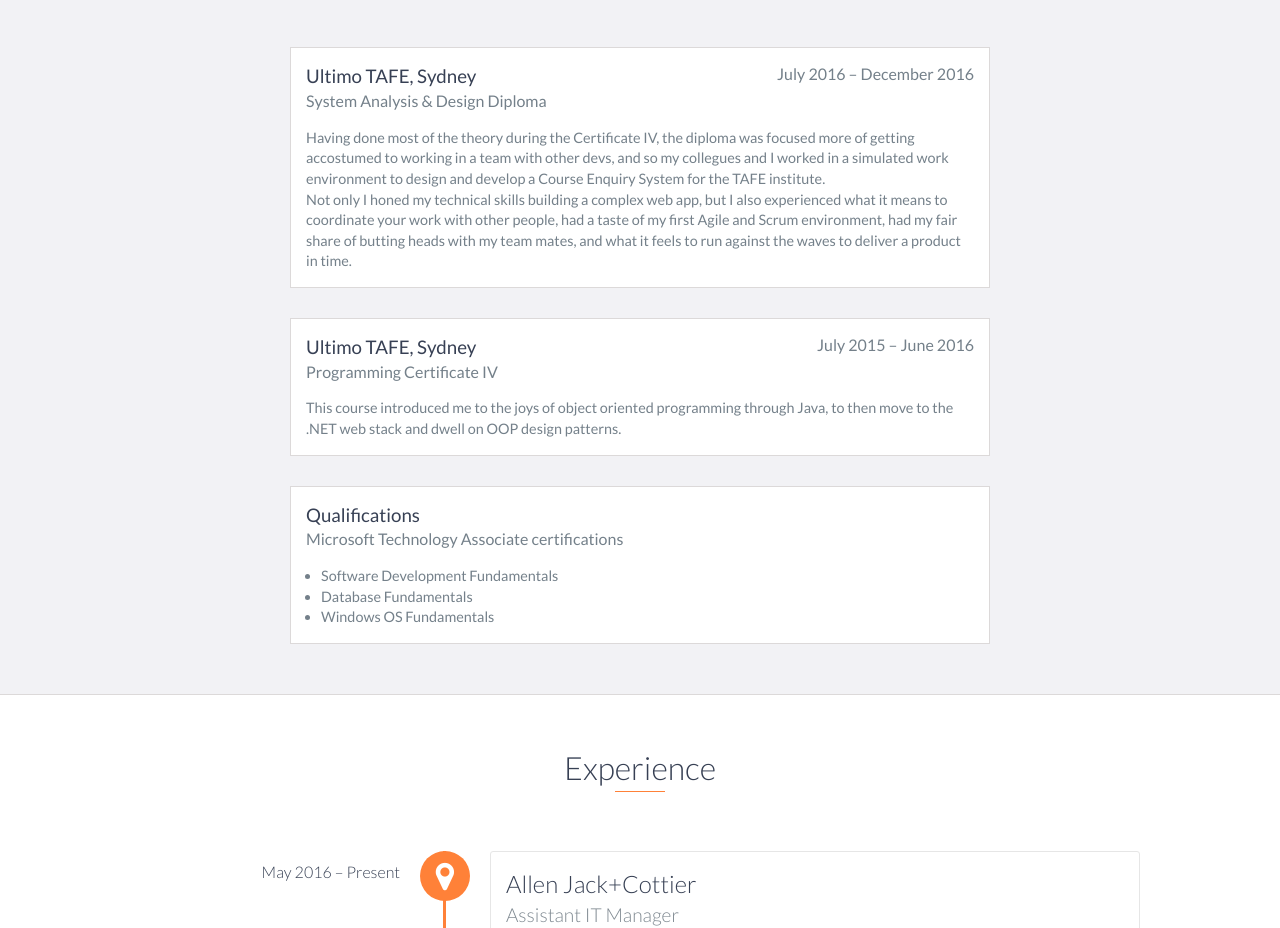
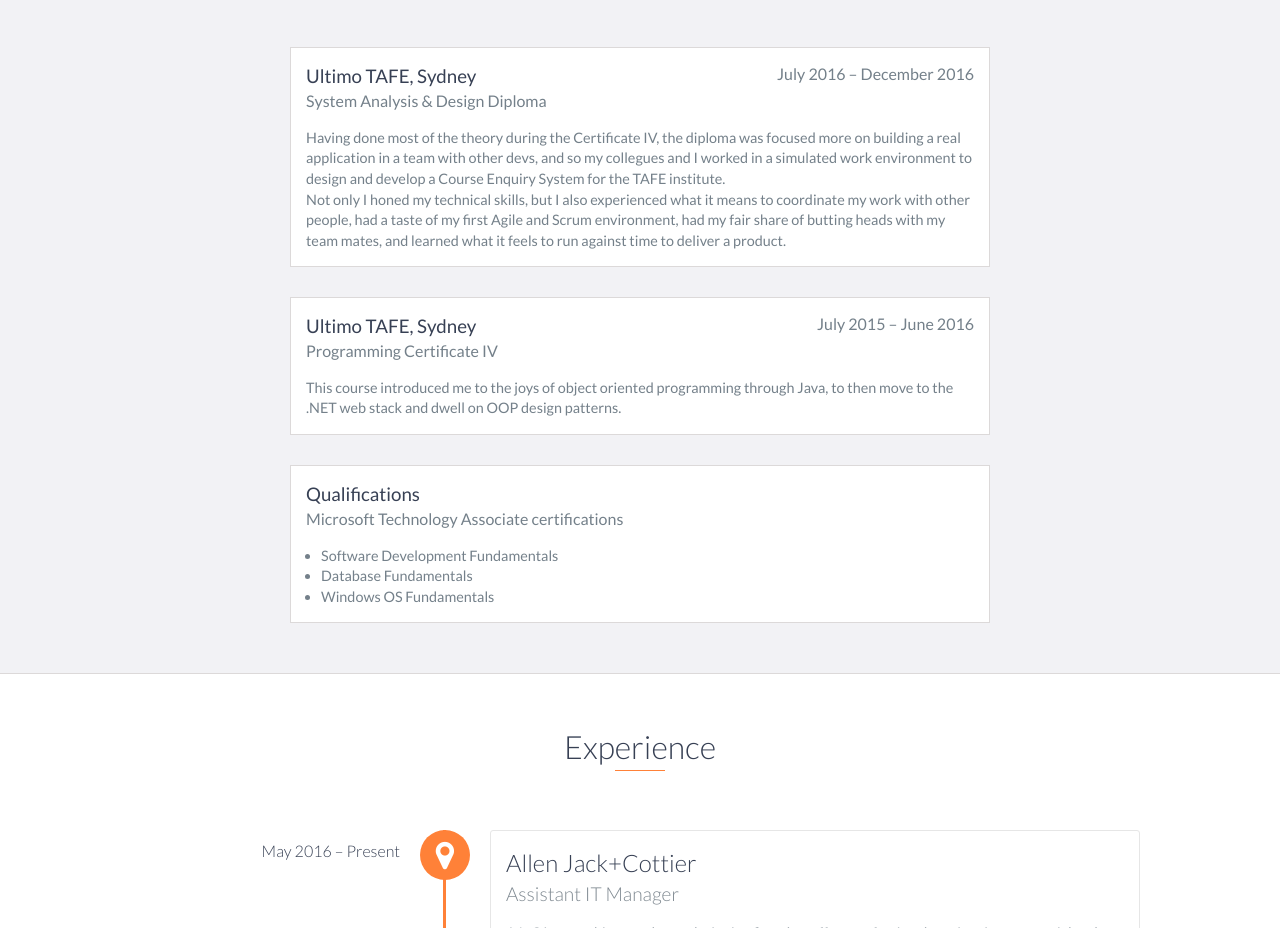
Before and after one commit to vitorussomoliterni/vitorussomoliterni.github.io, a website: page index.html in a window 1280 px wide. Shown: the part 1085-2013 px from the top of the page. Drawn offline with nearby package versions, Linux system fonts and the light colour scheme.

Commit message:
Fixed text

```diff
--- a/index.html
+++ b/index.html
@@ -5,7 +5,7 @@
     <meta charset="utf-8">
     <meta http-equiv="X-UA-Compatible" content="IE=edge">
     <meta name="viewport" content="width=device-width, initial-scale=1">
-    <title>Vito Russo Moliterni | Portfolio</title>
+    <title>Vito Russo Moliterni</title>
     <link href="https://fonts.googleapis.com/css?family=Lato:300,400,700,900" rel="stylesheet">
     <link rel="stylesheet" href="libs/font-awesome/css/font-awesome.min.css">
     <link href="css/bootstrap.min.css" rel="stylesheet">
@@ -89,8 +89,8 @@
             <h3>Ultimo TAFE, Sydney</h3>
             <span class="education-date">July 2016 – December 2016</span>
             <h4>System Analysis & Design Diploma</h4>
-            <p>Having done most of the theory during the Certificate IV, the diploma was focused more of getting accostumed to working in a team with other devs, and so my collegues and I worked in a simulated work environment to design and develop a Course Enquiry System for the TAFE institute.</p>
-            <p>Not only I honed my technical skills building a complex web app, but I also experienced what it means to coordinate your work with other people, had a taste of my first Agile and Scrum environment, had my fair share of butting heads with my team mates, and what it feels to run against the waves to deliver a product in time.</p>
+            <p>Having done most of the theory during the Certificate IV, the diploma was focused more on building a real application in a team with other devs, and so my collegues and I worked in a simulated work environment to design and develop a Course Enquiry System for the TAFE institute.</p>
+            <p>Not only I honed my technical skills, but I also experienced what it means to coordinate my work with other people, had a taste of my first Agile and Scrum environment, had my fair share of butting heads with my team mates, and learned what it feels to run against time to deliver a product.</p>
         </div>
         <!-- End .education-block -->
 
@@ -128,7 +128,7 @@
                 <h3>College of Sports & Fitness (via Synntel)</h3>
                 <h4>IT Helpdesk Technician</h4>
                 <p>CSF is an international college that specialises in the fields of sports and recreation industry.</p>
-                <p>In this role I was the on site technician, maintaining the network and attending the needs of staff and students in the college. The most important skill I developed working in such strict contact with the client is how to effectively communicate in a professional environment, specially while troubleshooting unexpected issues and dealing with emergencies.</p>
+                <p>In this role I was the on site technician, maintaining the network and attending the needs of staff and students in the college. The most important skill I developed working in such strict contact with the client is how to effectively communicate in a professional environment, specially while troubleshooting unexpected issues or dealing with emergencies.</p>
             </div>
         </div>
     </div>
```
